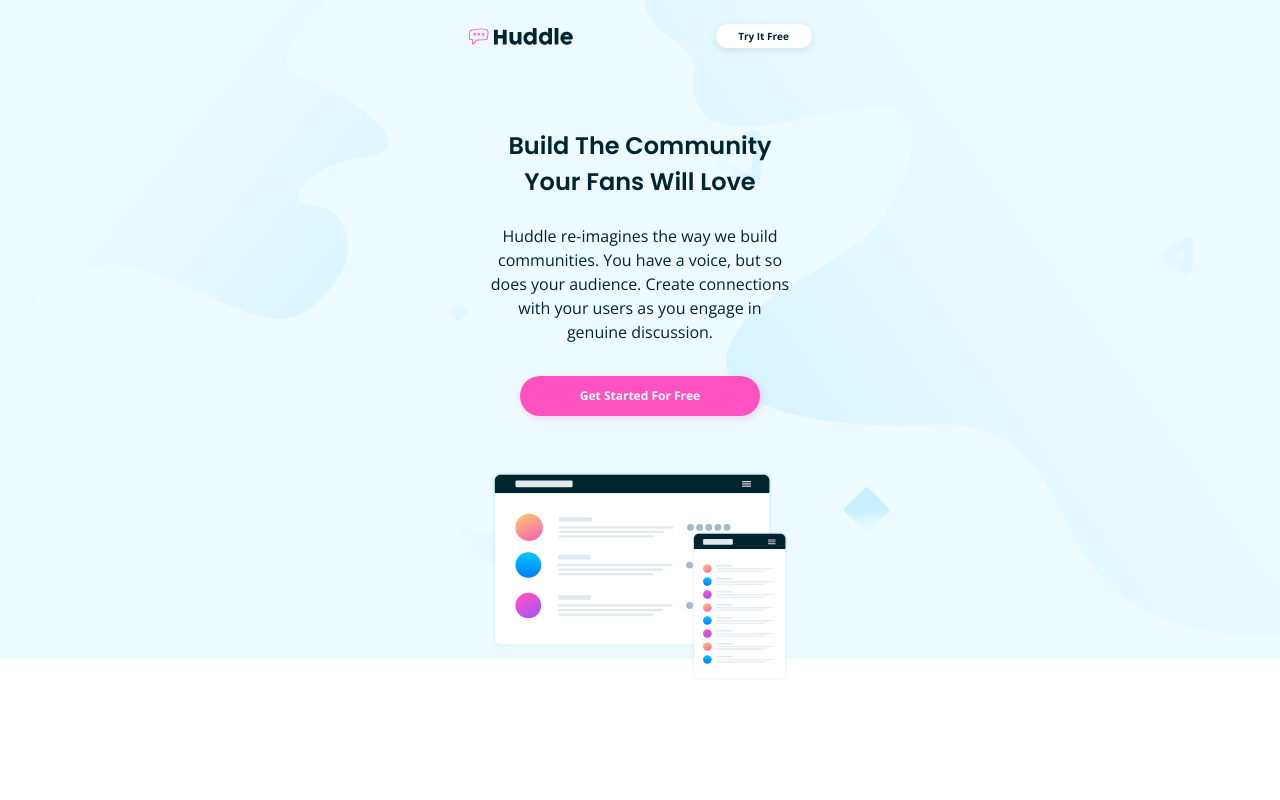
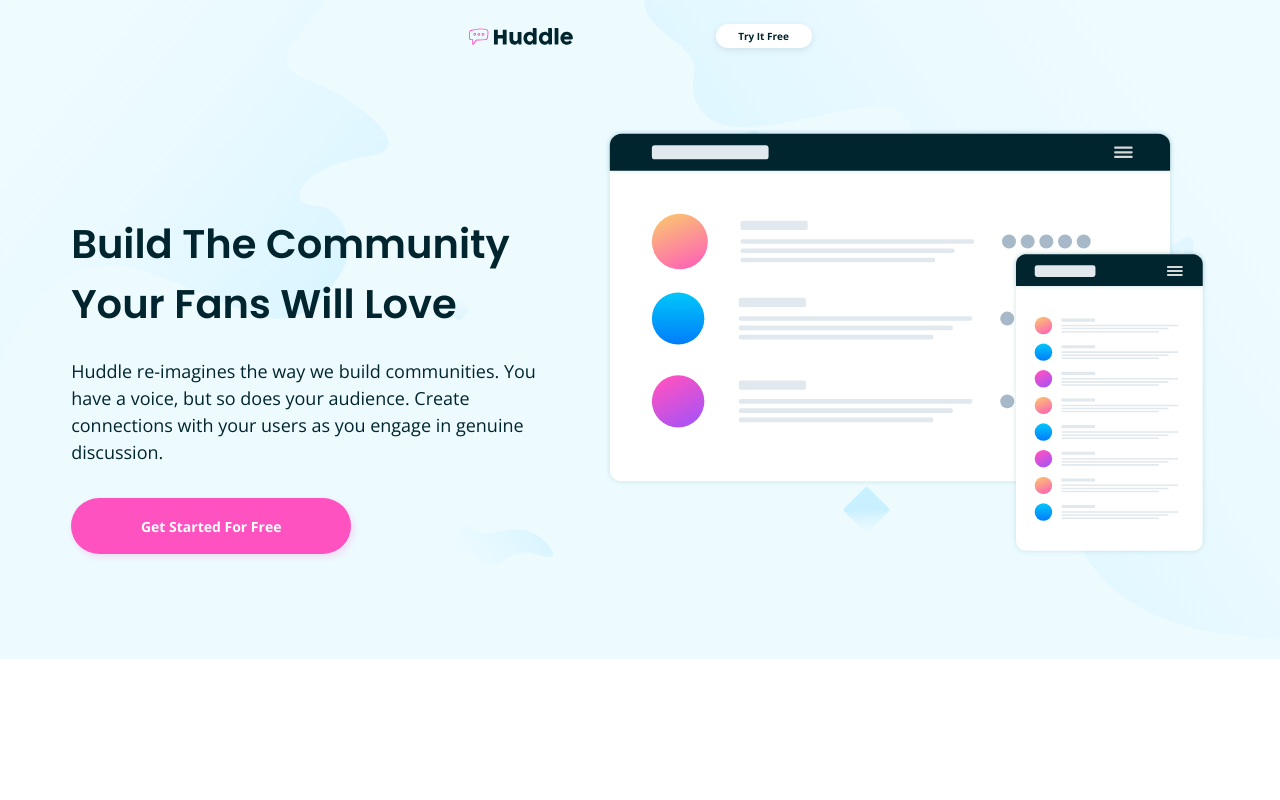
Before and after one commit to stephjoseph/huddle-landing-page-with-alternating-feature-blocks-master, a React (Create React App) app: page / in a window 1280 px wide. Shown: the top 800 px of the page. Built offline with nearby package versions, Linux system fonts and the light colour scheme.

Commit message:
Update Hero.js

```diff
--- a/src/components/Hero.js
+++ b/src/components/Hero.js
@@ -3,20 +3,20 @@ import illustrationMockups from "../images/illustration-mockups.svg";
 
 const Hero = () => {
   return (
-    <div className="z-10 mb-[2.313rem] flex w-[19rem] flex-col items-center gap-14">
-      <div className="flex flex-col items-center gap-8">
-        <div className="flex flex-col items-center gap-6 text-center">
-          <h1 className="font-['Poppins'] text-2xl font-semibold leading-9 tracking-normal text-[#00252E]">
+    <div className="z-10 mb-[2.313rem] flex w-[19rem] flex-col items-center gap-14 xl:mb-0 xl:w-[88.88vw] xl:max-w-[80rem] xl:flex-row xl:items-start">
+      <div className="flex flex-col items-center gap-8  xl:mt-[5.375rem] xl:w-[37.22vw] xl:max-w-[33.5rem] xl:items-start">
+        <div className="flex flex-col items-center gap-6 text-center  xl:items-start xl:text-left">
+          <h1 className="font-['Poppins'] text-2xl font-semibold leading-9 tracking-normal text-[#00252E] xl:text-[2.5rem] xl:leading-[3.75rem]">
             Build The Community Your Fans Will Love
           </h1>
-          <p className="text-base font-normal tracking-normal text-[#00252E]">
+          <p className="text-base font-normal tracking-normal text-[#00252E] xl:text-lg xl:leading-[1.688rem]">
             Huddle re-imagines the way we build communities. You have a voice,
             but so does your audience. Create connections with your users as you
             engage in genuine discussion.
           </p>
         </div>
         <a
-          className="flex h-10 w-[15rem] items-center justify-center rounded-[20px] bg-[#FF52C1] text-[0.75rem] font-bold leading-4 tracking-normal text-white shadow-[2px_3px_6px_1px_rgba(255,82,193,0.1662)]"
+          className="flex h-10 w-[15rem] items-center justify-center rounded-[20px] bg-[#FF52C1] text-[0.75rem] font-bold leading-4 tracking-normal text-white shadow-[2px_3px_6px_1px_rgba(255,82,193,0.1662)] xl:h-14 xl:w-[17.5rem] xl:rounded-[28px] xl:text-[0.875rem] xl:leading-[1.188rem]"
           href="#get-started"
         >
           Get Started For Free
@@ -24,7 +24,7 @@ const Hero = () => {
       </div>
       <div>
         <img
-          className="h-[13.063rem] w-[18.5rem]"
+          className="h-[13.063rem] w-[18.5rem] xl:h-[33.47vw] xl:max-h-[30.125rem] xl:w-[47.22vw] xl:max-w-[42.5rem]"
           src={illustrationMockups}
           alt=""
         />
```
